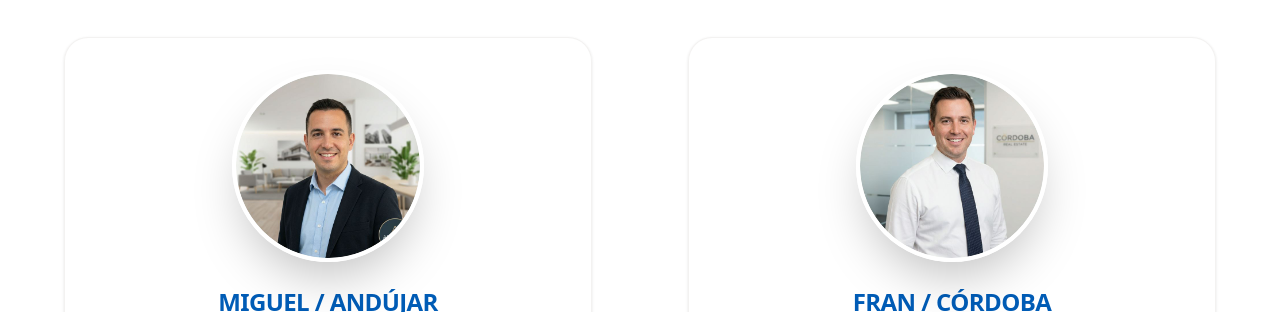
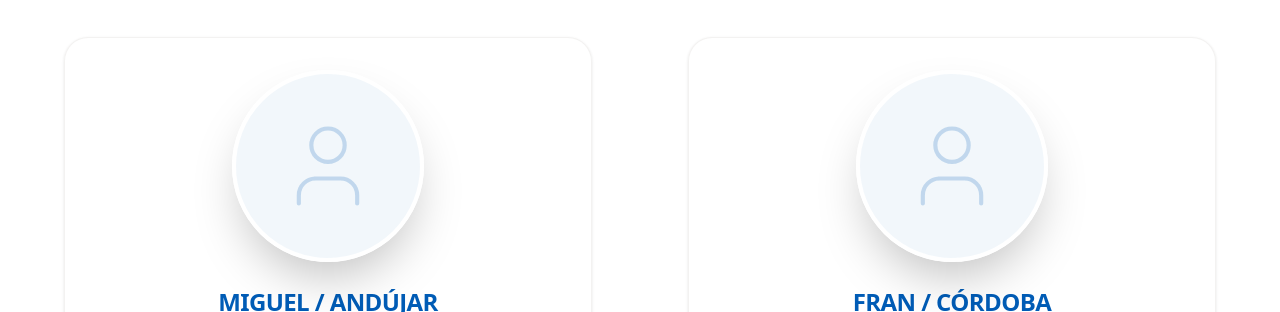
Before and after one commit to saceitunocode/mdevia-tfm, a Next.js app in the folder frontend/: page /contacto in a window 1280 px wide. Shown: the part 477-789 px from the top of the page. Built offline with nearby package versions, Linux system fonts and the light colour scheme; no server answers.

Commit message:
style: replace agent photos with generic icons in contact page

```diff
--- a/frontend/src/app/(public)/contacto/page.tsx
+++ b/frontend/src/app/(public)/contacto/page.tsx
@@ -1,11 +1,9 @@
-import Image from "next/image";
-import { Phone, Mail, MessageCircle, MapPin } from "lucide-react";
+import { Phone, Mail, MessageCircle, MapPin, User } from "lucide-react";
 
 const agents = [
   {
     name: "MIGUEL",
     location: "ANDÚJAR",
-    image: "/agent_miguel_andujar.png",
     phone: "+34 600 000 002",
     email: "mpoyatos@frinmobiliaria.com",
     whatsapp: "34600000002",
@@ -13,7 +11,6 @@ const agents = [
   {
     name: "FRAN",
     location: "CÓRDOBA",
-    image: "/agent_fran_cordoba.png",
     phone: "+34 600 000 001",
     email: "faceituno@frinmobiliaria.com",
     whatsapp: "34600000001",
@@ -48,13 +45,8 @@ export default function ContactPage() {
                 >
                   {/* Agent Profile Header */}
                   <div className="flex flex-col items-center space-y-6">
-                    <div className="relative w-48 h-48 rounded-full overflow-hidden border-4 border-white shadow-2xl">
-                      <Image
-                        src={agent.image}
-                        alt={`${agent.name} - ${agent.location}`}
-                        fill
-                        className="object-cover"
-                      />
+                    <div className="relative w-48 h-48 rounded-full flex items-center justify-center bg-primary/5 border-4 border-white shadow-2xl text-primary/20">
+                      <User size={100} strokeWidth={1} />
                     </div>
                     <div className="text-center">
                       <h3 className="text-primary font-heading font-bold text-2xl tracking-widest uppercase">
```
Also changed, not shown: frontend/public/agent_fran_cordoba.png (deleted), frontend/public/agent_miguel_andujar.png (deleted).
